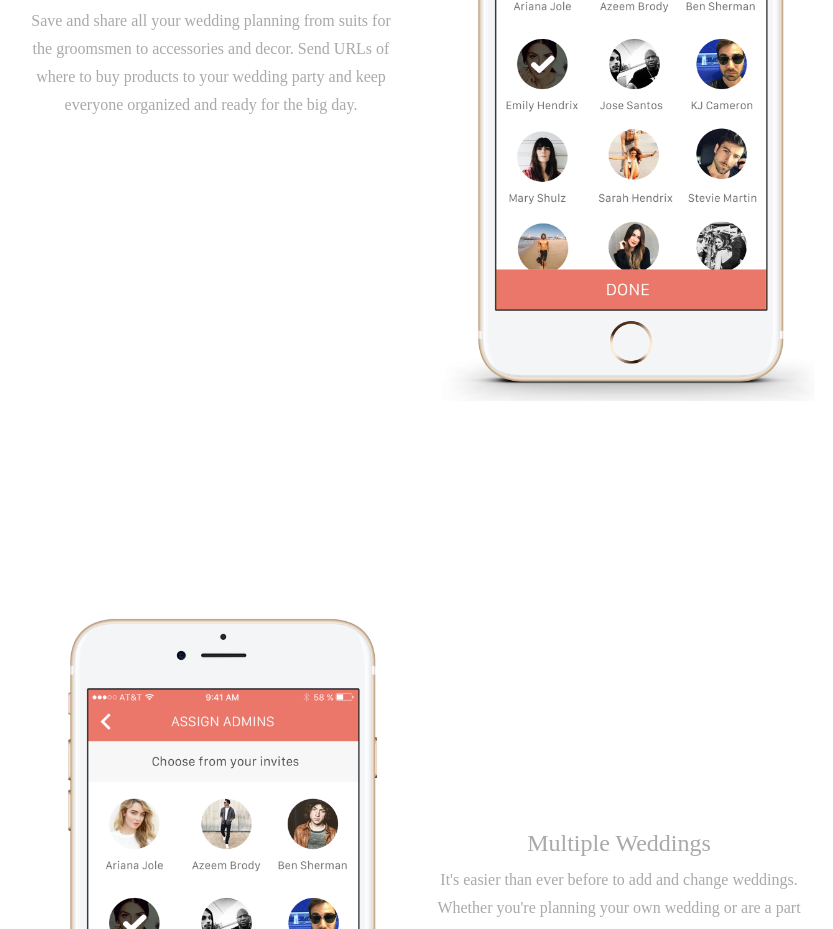
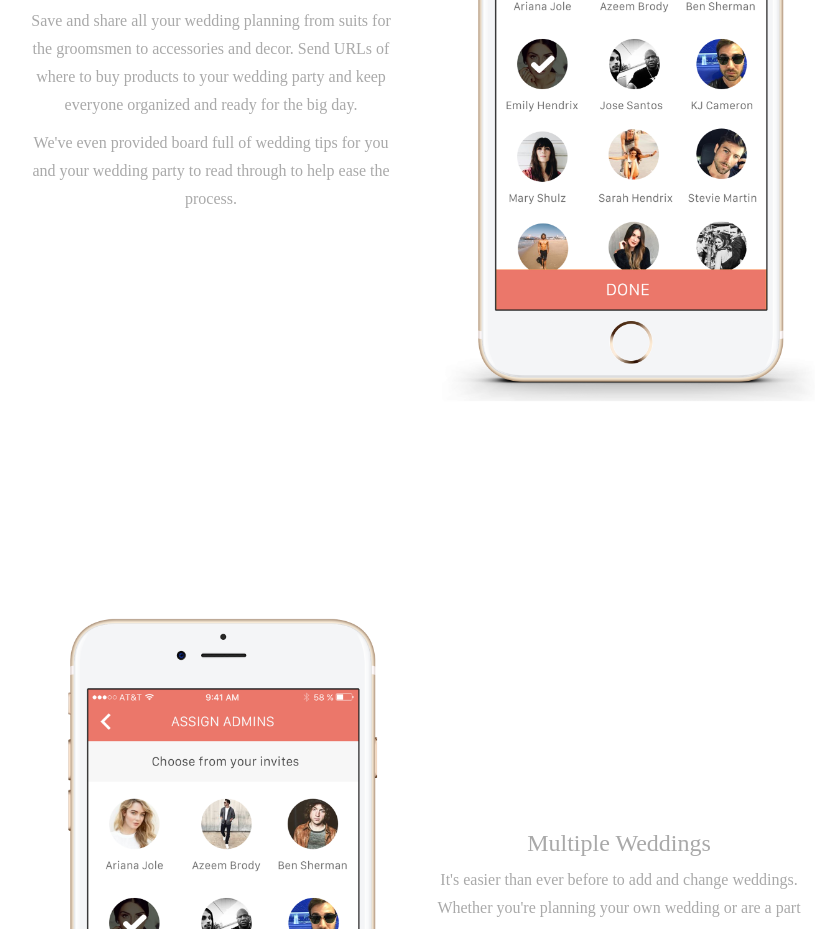
Before and after one commit to TreeHanh/i-do, a website: page index.html in a window 1280 px wide. Shown: the part 5520-6449 px from the top of the page, without its empty margins (225-1058 px from the left). Drawn offline with Linux system fonts and the light colour scheme.

Commit message:
no message

```diff
--- a/index.html
+++ b/index.html
@@ -136,6 +136,8 @@
                 <div class="col-md-6 col-sm-6 col-xs-12">
                         <h3>Boards</h3>
                         <p>Save and share all your wedding planning from suits for the groomsmen to accessories and decor. Send URLs of where to buy products to your wedding party and keep everyone organized and ready for the big day.</p>
+
+                    <p>We've even provided board full of wedding tips for you and your wedding party to read through to help ease the process.</p>
                 </div>
                 <div class="col-md-6 col-sm-6 col-xs-12">
                     <img src="media/Step_03.png"/>
```
